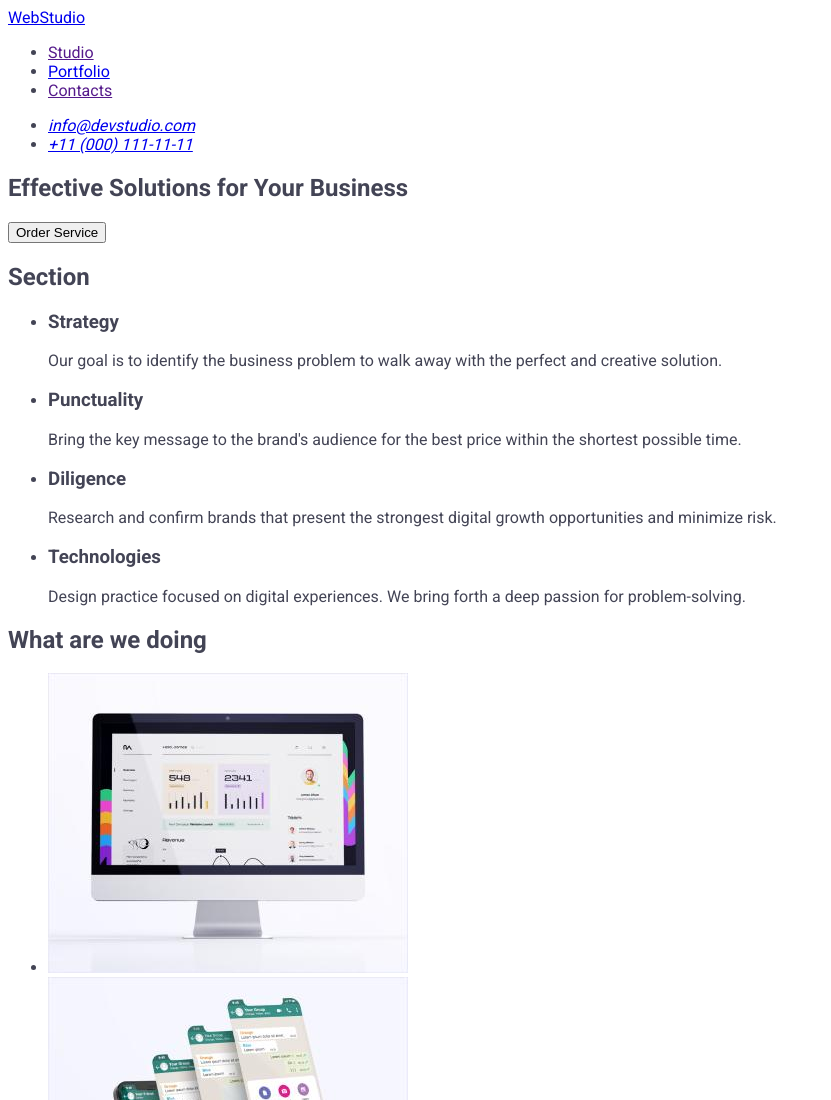
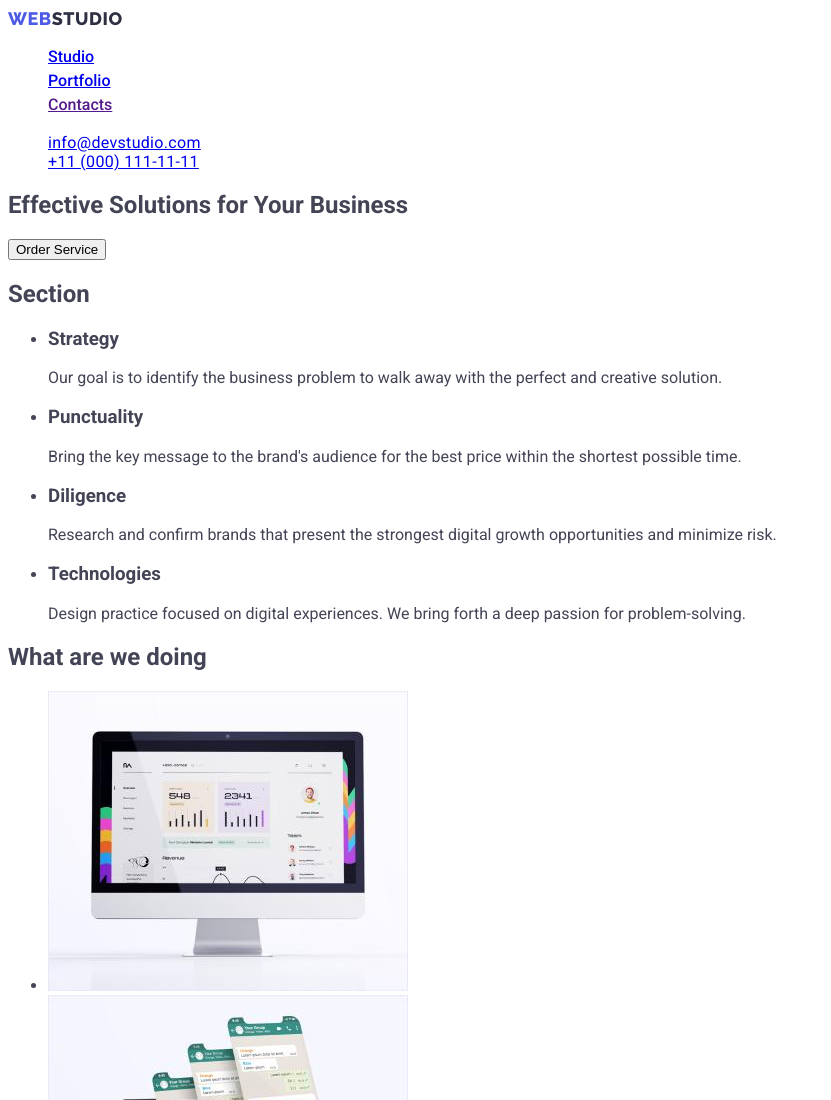
Before and after one commit to Voinovskyi/goit-markup-hw-02, a plain HTML site: page index.html in a window 1280 px wide. Shown: the top 1100 px of the page, without its empty margins (0-831 px from the left). Drawn offline with Linux system fonts and the light colour scheme.

Commit message:
Update hw 4

```diff
--- a/css/style.css
+++ b/css/style.css
@@ -1,23 +1,76 @@
-body {
+body{
   font-family: "Roboto", sans-serif;
   color: #434455;
   background-color: #ffffff;
 }
 
-/*navigation :active{
-  color: #404BBF
+:root{
+  --primary-brand: #4D5AE5;
+  --pressed-state: #404BBF;
+  --dark: #2E2F42;
+  --success: #31D0AA;
+  --text: #434455;
+  --subtle-text: #8E8F99;
+  --accent: #E7E9FC;
+  --light: #F4F4FD;
+  --modal-overlay: #2E2F42;
+  --hero-background: #2E2F42;
+  --white-background: #ffffff;
+  --modal-background: #FCFCFC;
 }
 
-.header-inform :active{
-  color: #404BBF
+.logo{
+  font-family: 'Raleway', sans-serif;
+  font-weight: 800;
+  font-size: 18px;
+  line-height: 1.17;
+  letter-spacing: 0.03em;
+  text-transform: uppercase;
+  color: var(--primary-brand);
 }
 
-.main-button button{
-  color: #4D5AE5;
+.link{
+  text-decoration: none;
 }
 
-.main-button :hover{
-  color: #fff;
-  background-color: #404BBF;
-  cursor: pointer;
-}*/
+.logo-studio{
+  color: var(--dark);
+}
+
+.list{
+  list-style: none;
+}
+
+.nav-main{
+  font-weight: 500;
+  font-size: 16px;
+  line-height: 1.5;
+  letter-spacing: 0.02;
+  color: var(--hero-background);
+}
+
+.nav-main :hover{
+  color: var(--pressed-state);
+}
+
+.nav-main :focus{
+  color: var(--pressed-state);
+}
+
+.header-call{
+  font-style: normal;
+}
+
+.adress-info{
+  letter-spacing: 0.02em;
+  color: var(--text);
+
+}
+
+.adress-info :hover{
+  color: var(--pressed-state);
+}
+
+.adress-info :focus{
+  color: var(--pressed-state);
+}
--- a/index.html
+++ b/index.html
@@ -13,17 +13,17 @@
   <body>
     <header>
       <nav>
-        <a href="./index.html">WebStudio</a>
-        <ul>
-          <li><a href="">Studio</a></li>
-          <li><a href="./portfolio.html">Portfolio</a></li>
-          <li><a href="">Contacts</a></li>
+        <a href="./index.html" class="logo link">Web<span class="logo-studio">Studio</span></a>
+        <ul class="list">
+          <li class="nav-main link"><a href="./index.html">Studio</a></li>
+          <li class="nav-main link"><a href="./portfolio.html">Portfolio</a></li>
+          <li class="nav-main link"><a href="">Contacts</a></li>
         </ul>
       </nav>
-      <address>
+      <address class="header-call">
         <ul>
-          <li><a href="mailto:info@devstudio.com">info@devstudio.com</a></li>
-          <li><a href="tel:+110001111111">+11 (000) 111-11-11</a></li>
+          <li class="adress-info list link"><a href="mailto:info@devstudio.com">info@devstudio.com</a></li>
+          <li class="adress-info list link"><a href="tel:+110001111111">+11 (000) 111-11-11</a></li>
         </ul>
       </address>
     </header>
```
